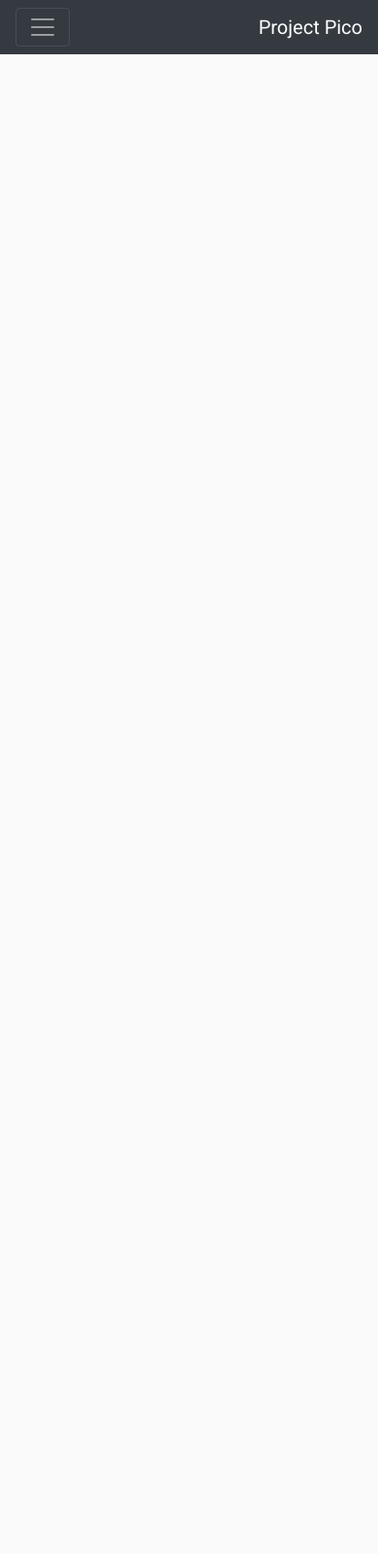
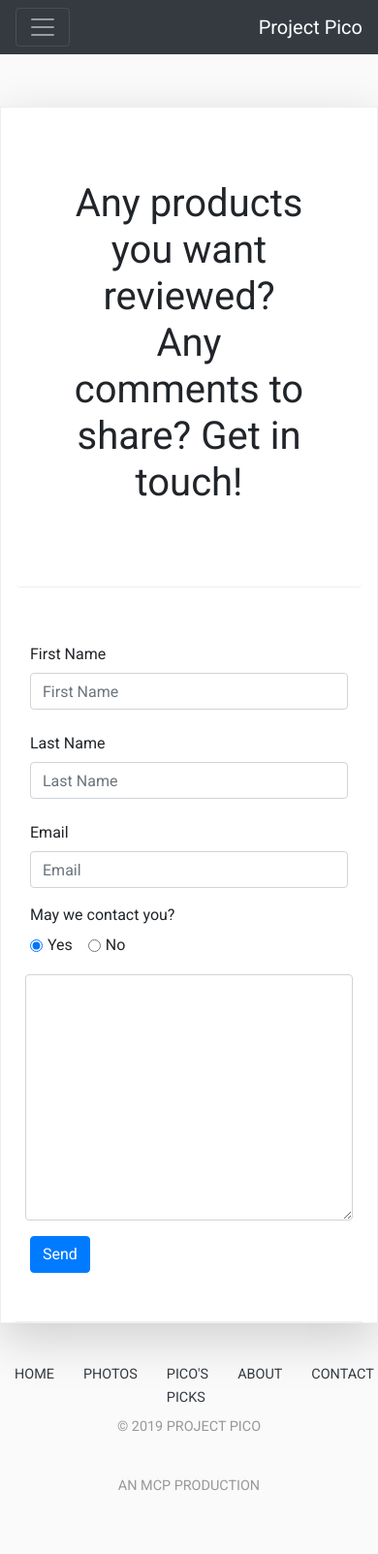
Before and after one commit to ajain7447/newpico, a website: page contact.html in a window 390 px wide. Shown: the whole page at 97% size. Before the commit the page ends 844 px from the top, so only its background shows below. Drawn offline with nearby package versions, Linux system fonts and the light colour scheme.

Commit message:
Contact page

```diff
--- a/contact.html
+++ b/contact.html
@@ -39,22 +39,89 @@
         </div> <!-- container -->
     </nav> <!-- navbar -->
 
-    <!-- Modal -->
-    <div>
+    <div class="container body-margin">
+        <div class="row"></div>
+    </div> <!-- Margin between nav and header -->
 
-    </div> <!-- Modal -->
+    <div class="container background-color border-sides shadow-lg">
+    <!-- Header -->
+        <header class="jumbotron text-center background-color">
+            <div class="container">
+                <div class="row row-header">
+                    <div class="col-12">
+                        <h1>Any products you want reviewed? Any comments to share? Get in touch!</h1>
+                    </div>
+                </div> <!-- Row -->
+            </div> <!-- Container -->
+        </header> <!-- Header -->
 
-    <!-- Header -->
-    <header>
-
-    </header>
+        <!-- Contact form -->
+        <div class="row row-content">
+            <div class="col-12">
+                <form>
+                    <div class="form-group form-row">
+                        <label class="col-sm-2 col-form-label" for="fName">First Name</label>
+                        <div class="col-sm-10">
+                            <input class="form-control" type="text" id="fName" name="fName" placeholder="First Name">
+                        </div>
+                    </div>
+                    <div class="form-group form-row">
+                        <label class="col-sm-2 col-form-label" for="lName">Last Name</label>
+                        <div class="col-sm-10">
+                            <input class="form-control" type="text" id="lName" name="lName" placeholder="Last Name">
+                        </div>
+                    </div>
+                    <div class="form-group form-row">
+                        <label class="col-sm-2 col-form-label" for="email">Email</label>
+                        <div class="col-sm-10">
+                            <input class="form-control" type="email" id="email" name="email" placeholder="Email">
+                        </div>
+                    </div>
+                    <div class="form-group form-row">
+                        <legend class="col-form-label col-sm-2 pt-0">May we contact you?</legend>
+                        <div class="col-sm-10">
+                            <div class="form-check form-check-inline">
+                                <input class="form-check-input" type="radio" name="gridRadios" id="gridRadio1" value="option1" checked>
+                                <label class="form-check-label" for="gridRadio1">Yes</label>
+                                <input class="form-check-input ml-3" type="radio" name="gridRadios" id="gridRadio2" value="option2">
+                                <label class="form-check-label" for="gridRadio2">No</label>
+                            </div>
+                        </div>
+                    </div>
+                    <div class="form-group form-row">
+                        <label for="contactForm"></label>
+                        <textarea class="form-control" name="contactForm" id="contactForm" cols="30" rows="10"></textarea>
+                    </div>
+                    <button class="btn btn-primary" type="submit">Send</button>
+                </form>
+            </div>
+        </div>
 
 
+    </div>
+
     <!-- Footer -->
-    <footer>
-
-
-    </footer>
+    <footer class="footer">
+        <div class="container">
+            <div class="row">
+                <nav class="col-12 col-md-9 pl-0">
+                    <ul class="list-unstyled list-group list-group-horizontal">
+                        <li class="col-2.5 col-md"><a class="text-dark text-decoration-none" href="index.html"> HOME</a></li>
+                        <li class="col-2.5 col-md"><a class="text-dark text-decoration-none" href="photos.html"> PHOTOS</a></li>
+                        <li class="col-2.5 col-md"><a class="text-dark text-decoration-none" href="Pico's Picks.html"> PICO'S PICKS</a></li>
+                        <li class="col-2.5 col-md"><a class="text-dark text-decoration-none" href="about.html"> ABOUT</a></li>
+                        <li class="col-2.5 col-md"><a class="text-dark text-decoration-none" href="#"> CONTACT</span></a></li>
+                    </ul>
+                </nav>
+                <span class="col-12 text-center mt-2 mt-md-0 text-md-right col-md-3 copyright">&copy; 2019 PROJECT PICO</span>
+            </div> <!-- Row -->
+            <div class="row text-center footer">
+                <div class="col-12">
+                    <p class="signature">AN MCP PRODUCTION</p>
+                </div>
+            </div> <!-- LinkedIn Profile -->
+        </div> <!-- Container -->
+    </footer> <!-- Footer -->
 
     <!-- jquery, popper.js, bootstrap.js, scripts.js -->
     <!-- build:js js/main.js -->
--- a/css/styles.scss
+++ b/css/styles.scss
@@ -110,21 +110,36 @@ border-bottom: $border;
     text-align: center;
 }
 
-.card-style {
-    margin-top: 10px;
+.card {
+
+    .card-title {
+        margin-top: 10px;
+    }
+
+    .card-text {
+        margin: 0px 2px 12px 2px;
+    }
 }
 
 .carousel {
     background: $background-dark;
 
+
     .carousel-item {
         height: $carousel-height;
 
         img {
-            position: absolute;
+            position: relative;
             top: 0px;
             left: 0px;
             min-height: $carousel-height;
+        }
+
+        .carousel-caption {
+            position: absolute;
+            width: 500px;
+            top: 25%;
+            left: 39%;
         }
     }
 }
```
Also changed, not shown: index.html (+27 -27 lines), css/styles.css, img/Carousel 0.jpg, img/Carousel 1.jpg, img/Carousel 2.jpg (added), img/Carousel 3.jpg, img/Carousel 4.jpg, img/Carousel 5.jpg, img/old/Carousel 0.jpg (added), img/old/Carousel 1.jpg (added), img/old/Carousel 2.jpg (renamed from img/Carousel  2.jpg), img/old/Carousel 3.jpg (added), img/old/Carousel 4.jpg (added), img/old/Carousel 5.jpg (added).
